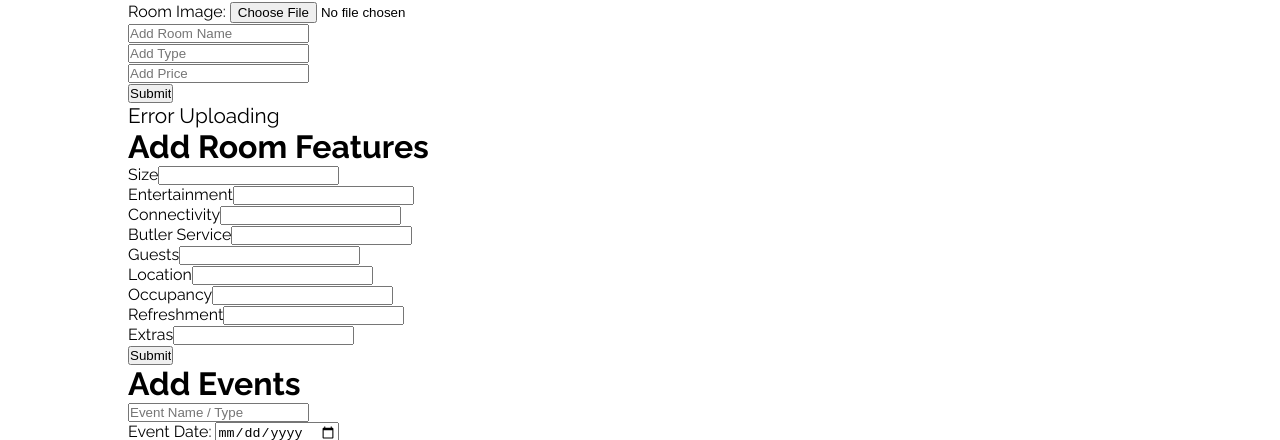
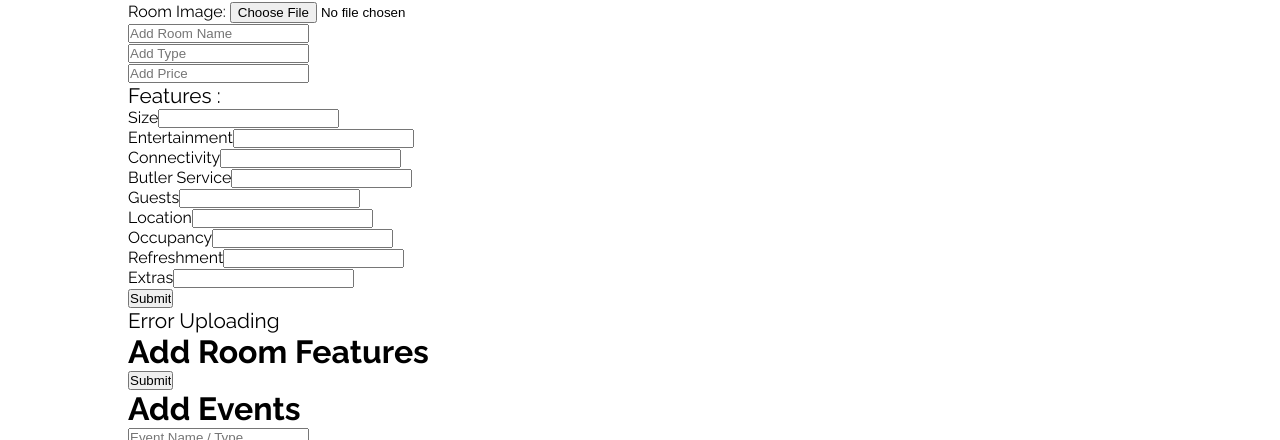
Before and after one commit to Gopisam1126/GuestManagementSystem, a React (Vite) app in the folder FRONTEND/: page /admin in a window 1280 px wide. Shown: the part 282-722 px from the top of the page. Built offline with nearby package versions, Linux system fonts and the light colour scheme; no server answers.

Commit message:
TEST API | combine features

```diff
--- a/FRONTEND/src/assets/pages/admin.jsx
+++ b/FRONTEND/src/assets/pages/admin.jsx
@@ -150,13 +150,7 @@ function Admin() {
                                 <input type="text" placeholder="Add Room Name" className="ad-room-name" name="roomname" onChange={handleInputChange} /><br />
                                 <input type="text" placeholder="Add Type" className="type-stay" name="staytype" onChange={handleInputChange} /><br />
                                 <input type="text" placeholder="Add Price" className="ad-room-price" name="roomprice" onChange={handleInputChange} /><br />
-                                <input type="submit" value="Submit" />
-                                <p>{uploaded ? "Data Uploaded" : "Error Uploading"}</p>
-                            </form>
-                        </div>
-                        <div className="add-amenities-container">
-                            <h4 className="add-amenities">Add Room Features</h4>
-                            <form onSubmit={handleFeatureUpload}>
+                                <p className="f-head">Features : </p>
                                 <label htmlFor="size">Size</label>
                                 <input type="text" name="ad_r_size" className="ad-r-size" onChange={handleFeatureIC} /><br />
                                 <label htmlFor="entertainment">Entertainment</label>
@@ -175,6 +169,14 @@ function Admin() {
                                 <input type="text" name="ad_r_R" className="ad-r-R" onChange={handleFeatureIC} /><br />
                                 <label htmlFor="extras">Extras</label>
                                 <input type="text" name="ad_r_Extras" className="ad-r-Extras" onChange={handleFeatureIC} /><br />
+                                <input type="submit" value="Submit" />
+                                <p>{uploaded ? "Data Uploaded" : "Error Uploading"}</p>
+                            </form>
+                        </div>
+                        <div className="add-amenities-container">
+                            <h4 className="add-amenities">Add Room Features</h4>
+                            <form onSubmit={handleFeatureUpload}>
+
                                 <input type="submit" name="f-submit" value="Submit" />
                             </form>
                         </div>
```
Also changed, not shown: 1 other file (tests, documents, lock files or other folders).
